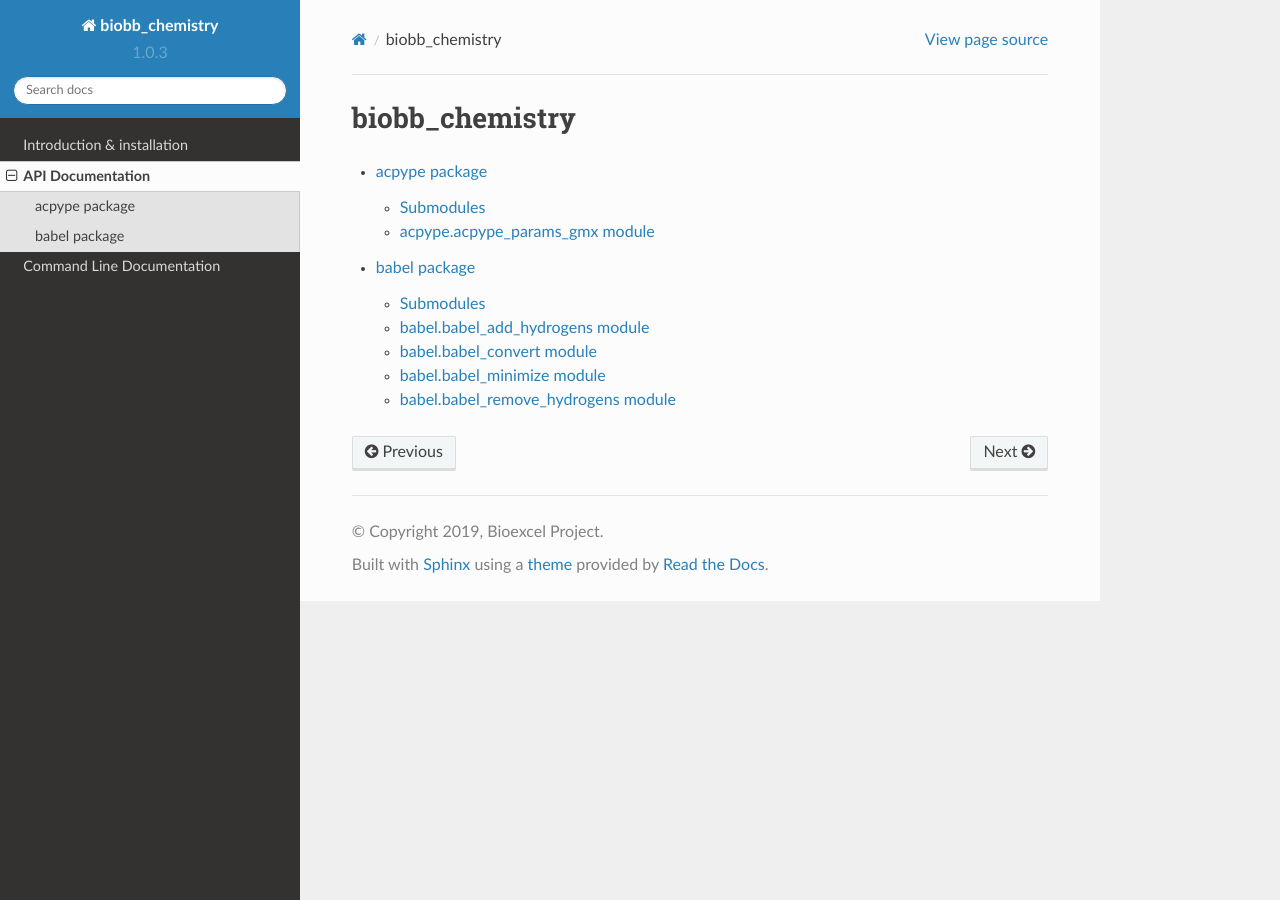
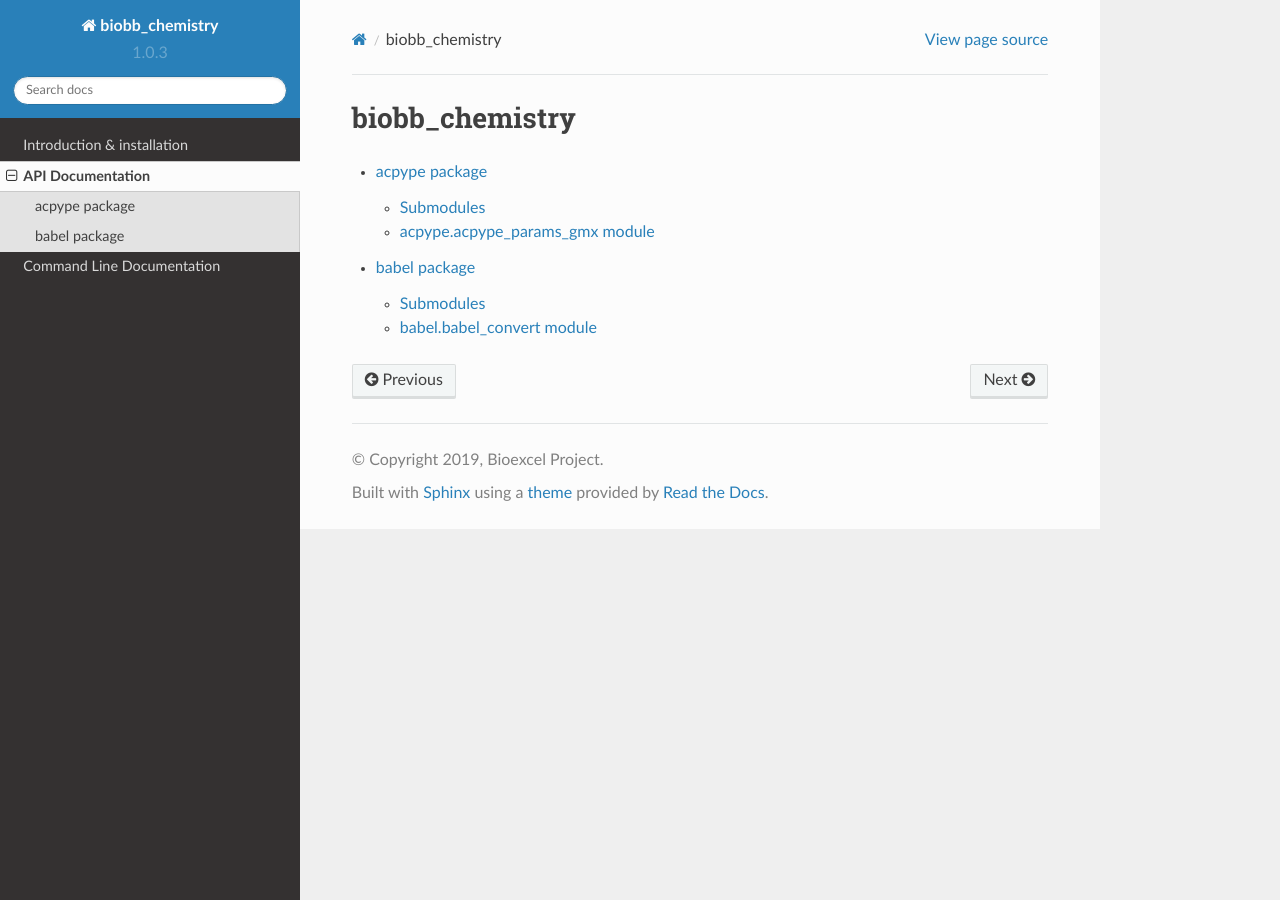
Before and after one commit to bioexcel/biobb_chemistry, a Sphinx documentation site: the page built from biobb_chemistry/docs/source/modules.rst, in a window 1280 px wide. Built offline with Sphinx 7.4.7 and the Read the Docs theme 2.0.0, drawn with Linux system fonts in a browser that asks for light colours.

Commit message:
Docs fixing

```diff
--- a/biobb_chemistry/docs/source/babel.rst
+++ b/biobb_chemistry/docs/source/babel.rst
@@ -1,38 +1,14 @@
 babel package
-==============
+===============
 
 Submodules
 -----------
 
 
-babel.babel_add_hydrogens module
----------------------------------
-
-.. automodule:: babel.babel_add_hydrogens
-    :members:
-    :undoc-members:
-    :show-inheritance:
-
 babel.babel_convert module
----------------------------
+--------------------------------
 
 .. automodule:: babel.babel_convert
     :members:
     :undoc-members:
     :show-inheritance:
-
-babel.babel_minimize module
-----------------------------
-
-.. automodule:: babel.babel_minimize
-    :members:
-    :undoc-members:
-    :show-inheritance:
-
-babel.babel_remove_hydrogens module
-------------------------------------
-
-.. automodule:: babel.babel_remove_hydrogens
-    :members:
-    :undoc-members:
-    :show-inheritance:
```
